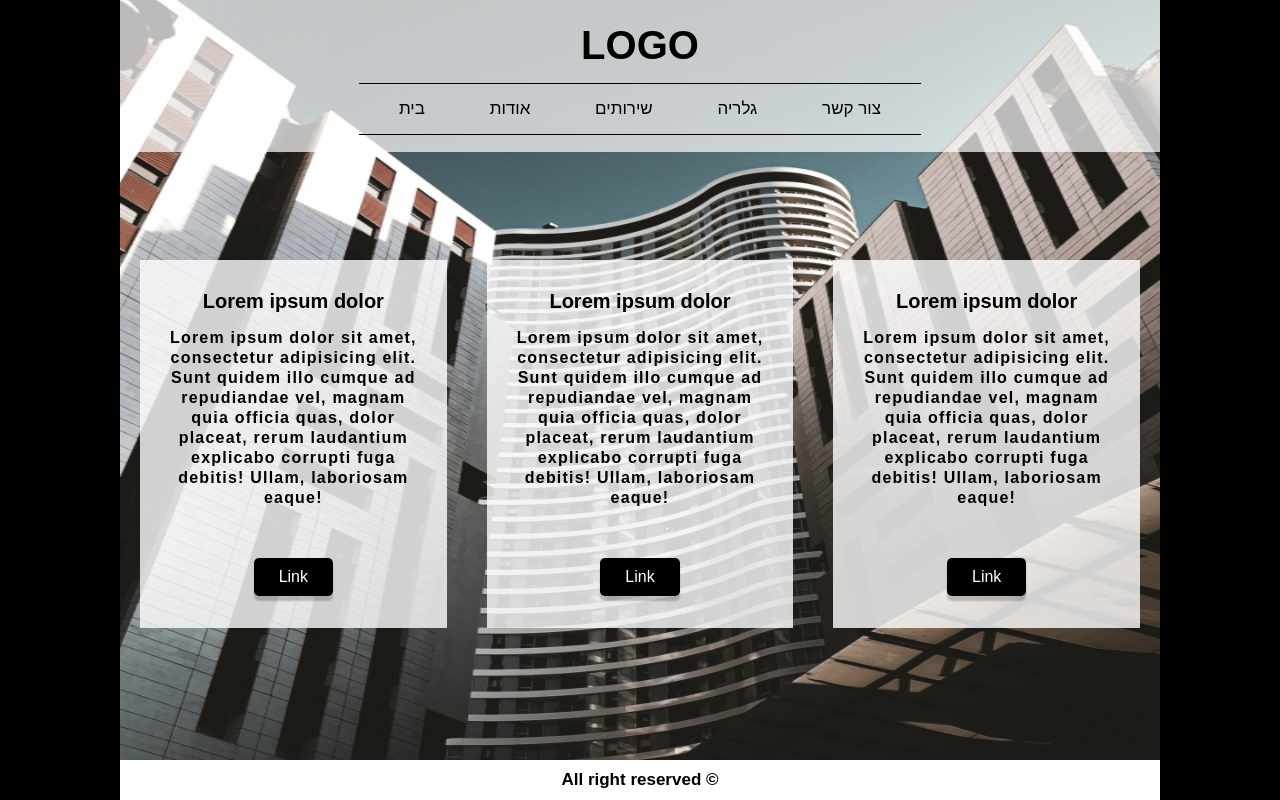
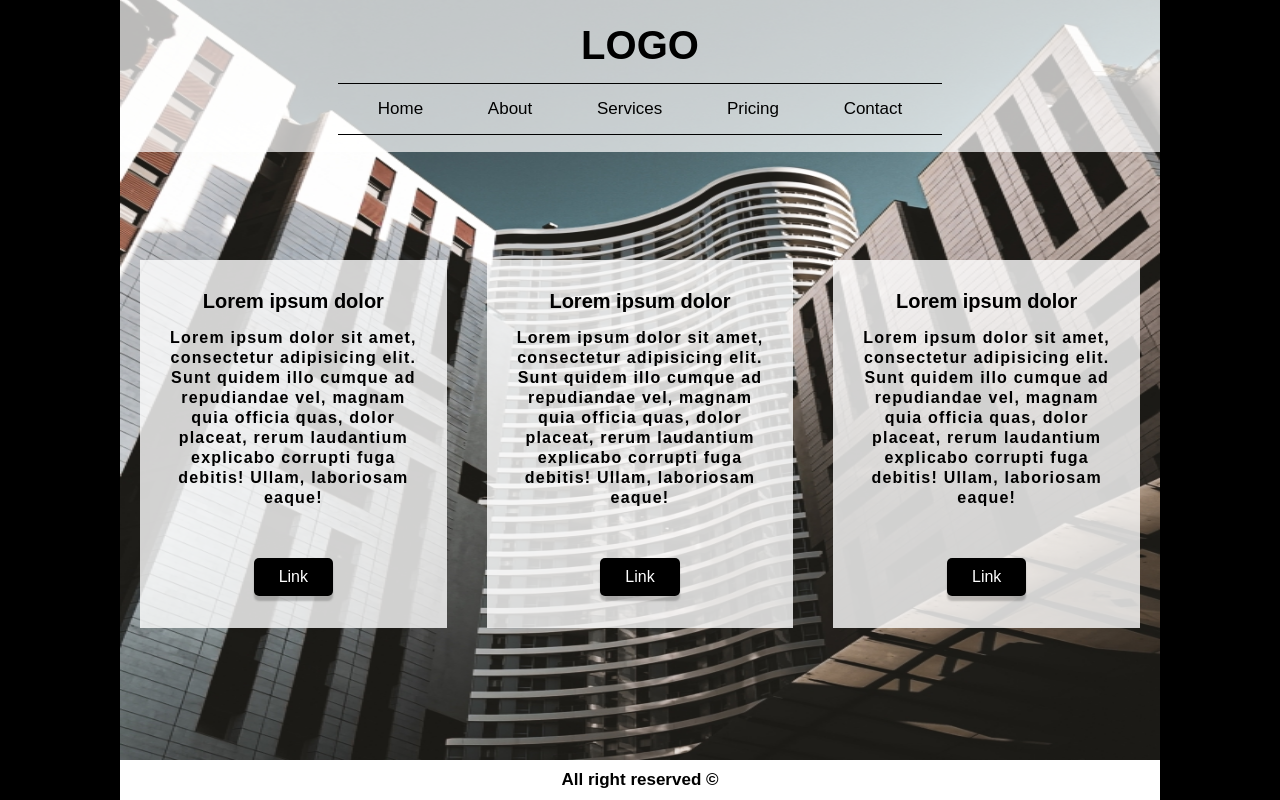
Before and after one commit to danielbugi/Lite-responsive-home-webpage, a plain HTML site: page index.html in a window 1280 px wide. Drawn offline with Linux system fonts and the light colour scheme; a web font is replaced by a local one.

Commit message:
lang update

```diff
--- a/index.html
+++ b/index.html
@@ -15,11 +15,11 @@
       <input type="checkbox" id="checkbox_toggle" />
       <label for="checkbox_toggle" class="hamburger">&#9776;</label>
       <div class="nav-links">
-        <a href="#">בית</a>
-        <a href="#">אודות</a>
-        <a href="#">שירותים</a>
-        <a href="#">גלריה</a>
-        <a href="#">צור קשר</a>
+        <a href="#">Home</a>
+        <a href="#">About</a>
+        <a href="#">Services</a>
+        <a href="#">Pricing</a>
+        <a href="#">Contact</a>
       </div>
     </nav>
     <div class="el-wrapper">
```
